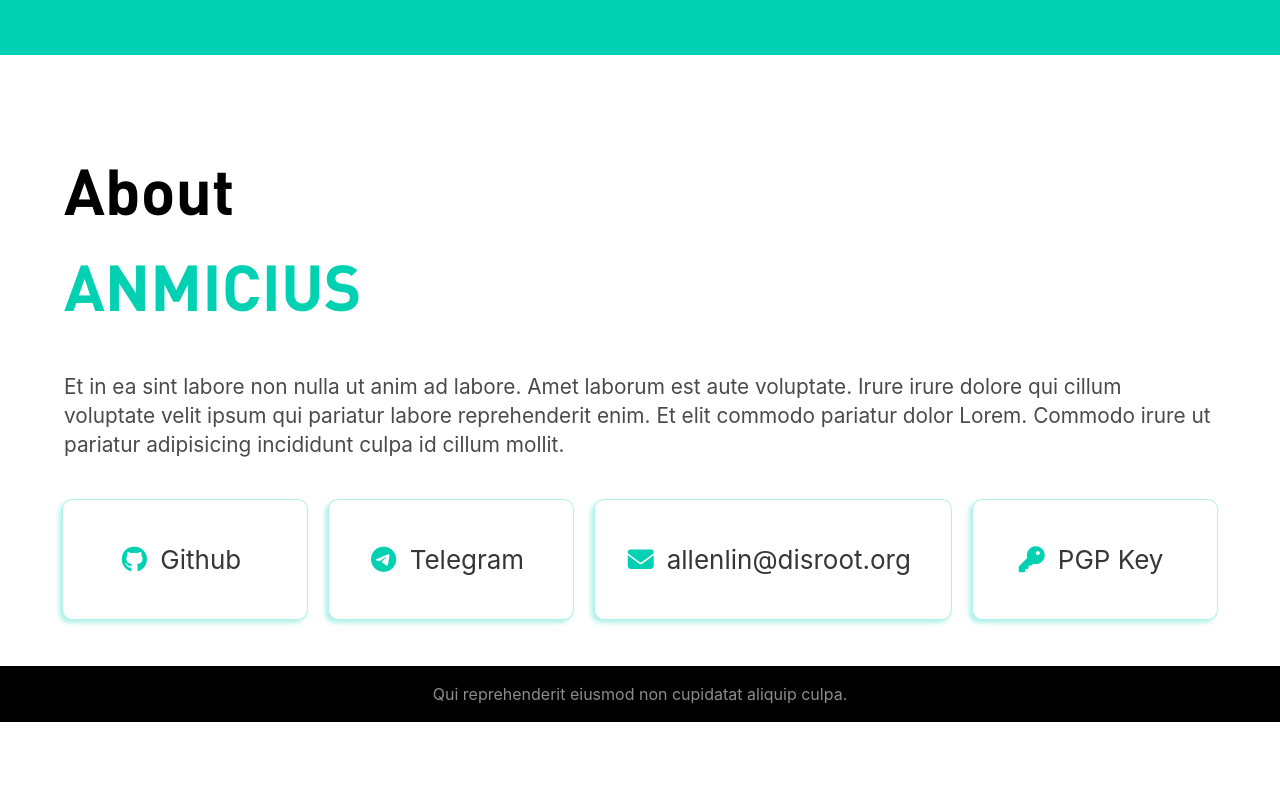
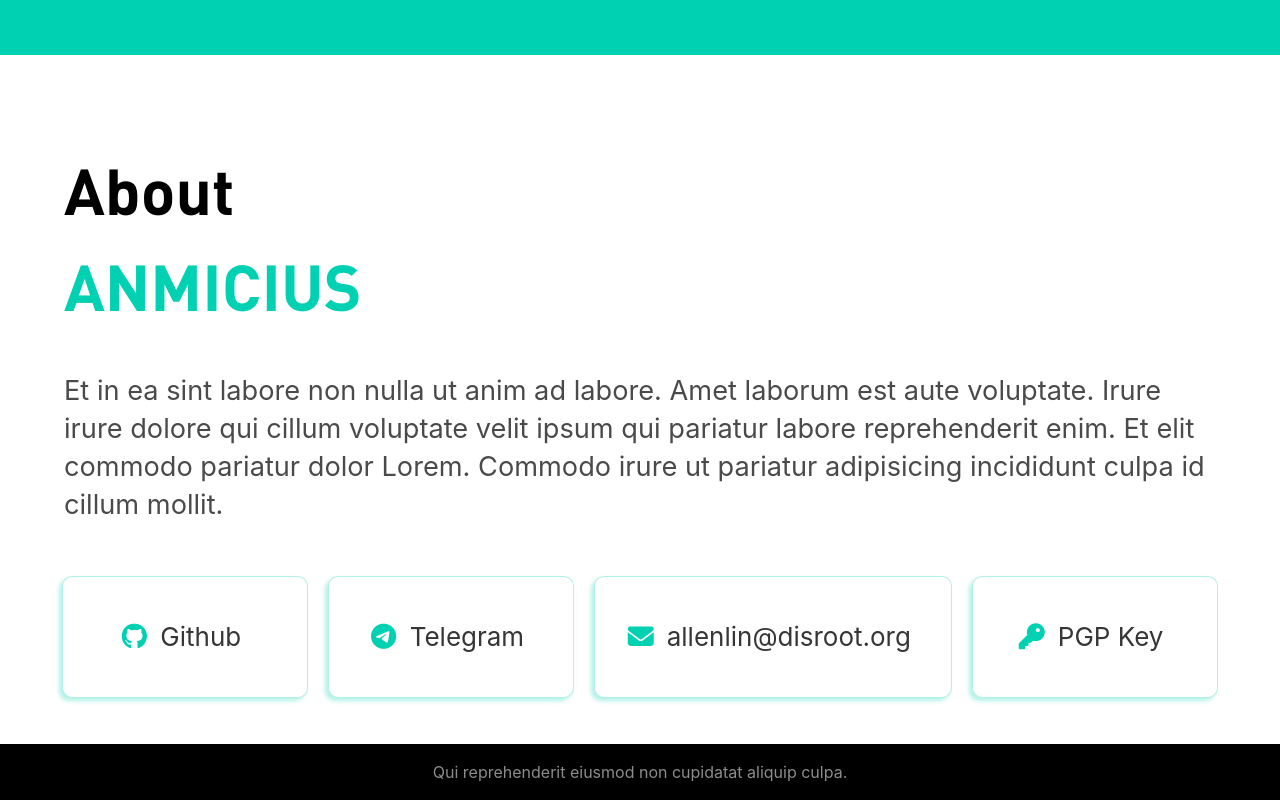
Before and after one commit to anmicius0/main, a React (Create React App) app: page / in a window 1280 px wide. Shown: the part 2888-3688 px from the top of the page. Before the commit the page ends 3610 px from the top, so only its background shows below. Built offline with nearby package versions, Linux system fonts and the light colour scheme.

Commit message:
a little bit

```diff
--- a/src/App.css
+++ b/src/App.css
@@ -289,6 +289,8 @@ h3 {
   h3 {
     font-size: 1.7em !important;
   }
+  /*/*******************************************************************/
+  /*/*******************************************************************/
   #Logo {
     height: 5vh;
     margin: 0.5em 2em;
@@ -401,7 +403,7 @@ h3 {
     width: 8em;
     font-size: 2em;
   }
-  .about p {
+  #about p {
     font-size: 1.7em;
   }
 }
--- a/src/App.scss
+++ b/src/App.scss
@@ -249,10 +249,10 @@ h3 {
     }
   }
 }
+
 //*******************************************************************
 //  About                                                          //
 //*******************************************************************
-
 #about {
   height: auto;
   overflow: visible;
@@ -298,6 +298,9 @@ h3 {
 }
 
 @media (min-width: 1080px) {
+  //*******************************************************************
+  //  Initial Value                                                  //
+  //*******************************************************************
   h1 {
     font-size: 3em !important;
   }
@@ -309,11 +312,17 @@ h3 {
     font-size: 1.7em !important;
   }
 
+  /*/*******************************************************************/
+  //  Navbar                                                         //
+  /*/*******************************************************************/
   #Logo {
     height: 5vh;
     margin: 0.5em 2em;
   }
 
+  //*******************************************************************
+  //  Project  and  Blog                                             //
+  //*******************************************************************
   .section {
     .limited {
       height: 100vh;
@@ -412,6 +421,9 @@ h3 {
     }
   }
 
+  //*******************************************************************
+  //  Signup                                                         //
+  //*******************************************************************
   #signup-page {
     height: 97vh;
 
@@ -440,7 +452,10 @@ h3 {
     }
   }
 
-  .about {
+  //*******************************************************************
+  //  About                                                          //
+  //*******************************************************************
+  #about {
     p {
       font-size: 1.7em;
     }
```
Also changed, not shown: 1 other file (tests, documents, lock files or other folders).
